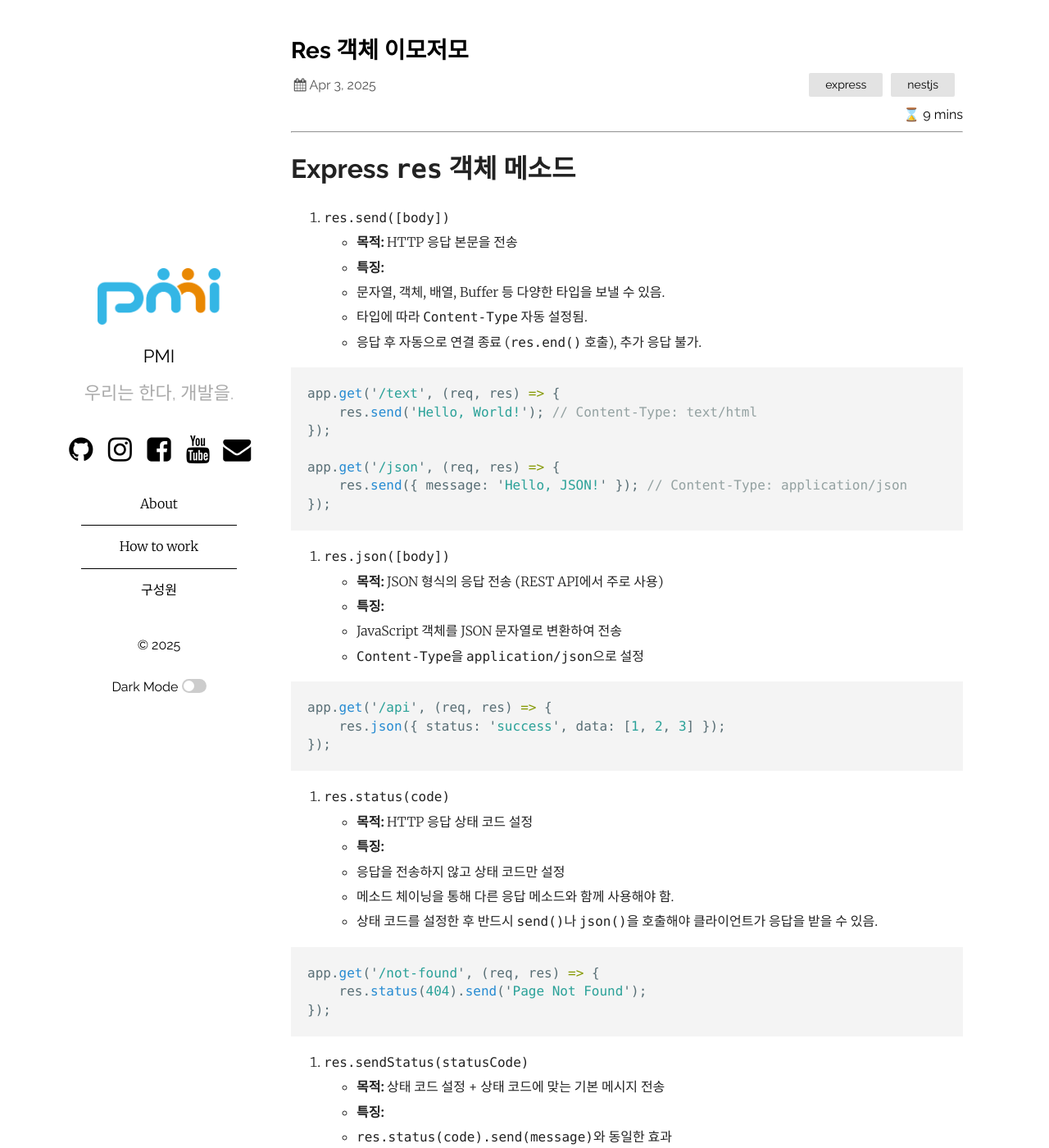
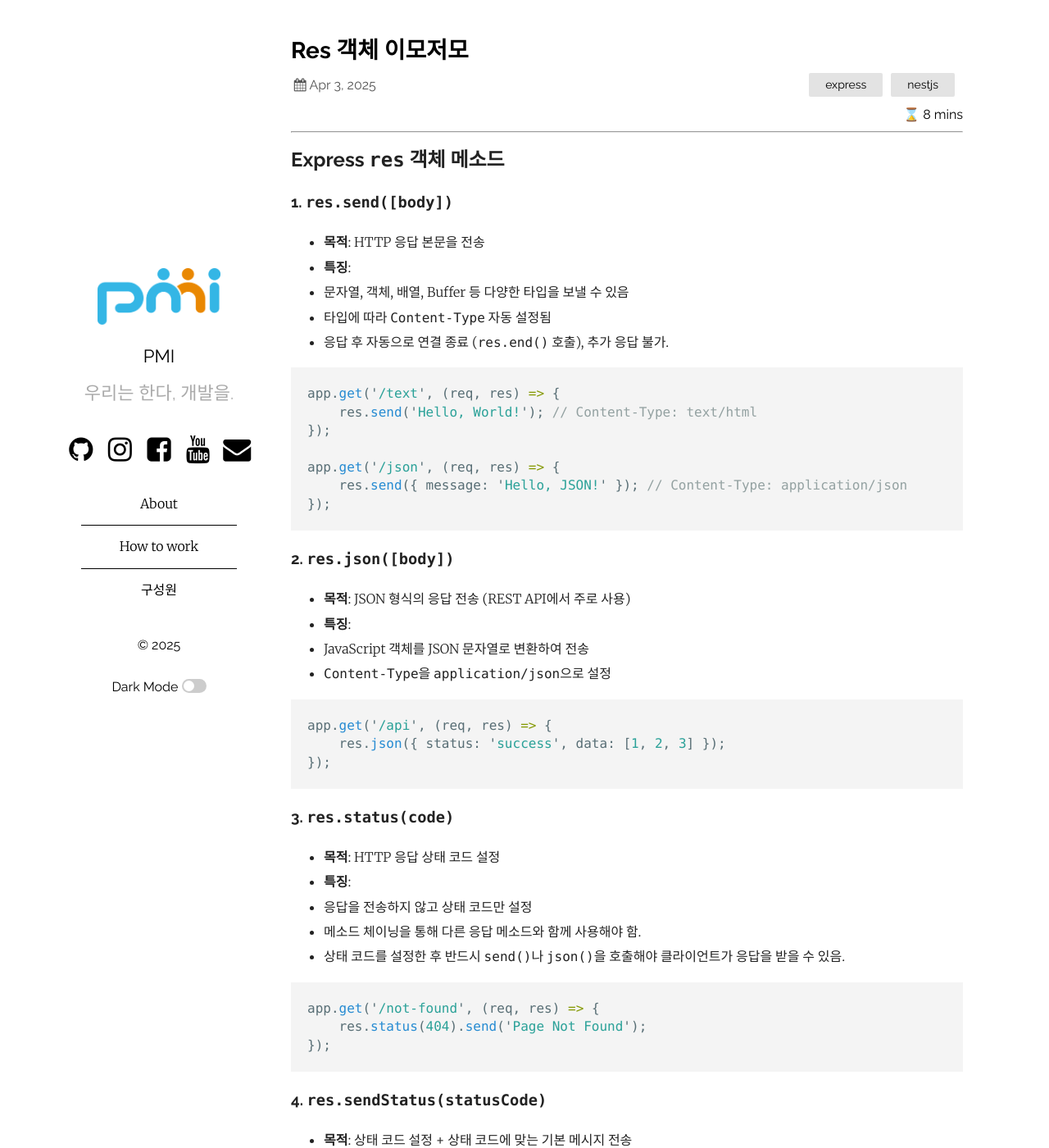
Before and after one commit to pmirnc-dev/pmirnc-dev.github.io, a Jekyll site: the page built from _posts/2025-04-03-Res-객체-이모저모.md, in a window 1280 px wide and 1400 px high. Shown: the whole window at 82% size. Built offline with Jekyll 4.4.1, drawn with Linux system fonts in a browser that asks for light colours; comment, search, counter and statistics services are not loaded; some of the changed text lies outside the part shown.

Commit message:
fix(post): 포스팅

````diff
--- a/_posts/2025-04-03-Res-객체-이모저모.md
+++ b/_posts/2025-04-03-Res-객체-이모저모.md
@@ -8,14 +8,15 @@
 ---
 <hr/>
 
-# Express **`res` 객체 메소드**
+## Express `res` 객체 메소드
 
-1. `res.send([body])`
-- **목적:** HTTP 응답 본문을 전송
-- **특징:**
-    - 문자열, 객체, 배열, Buffer 등 다양한 타입을 보낼 수 있음.
-    - 타입에 따라 `Content-Type` 자동 설정됨.
-    - 응답 후 자동으로 연결 종료 (`res.end()` 호출), 추가 응답 불가.
+### 1. `res.send([body])`
+
+-   **목적**: HTTP 응답 본문을 전송
+-   **특징**:
+  -   문자열, 객체, 배열, Buffer 등 다양한 타입을 보낼 수 있음
+  -   타입에 따라 `Content-Type` 자동 설정됨
+  -   응답 후 자동으로 연결 종료 (`res.end()` 호출), 추가 응답 불가.
 
 ```jsx
 app.get('/text', (req, res) => {
@@ -27,11 +28,12 @@
 });
 ```
 
-1. `res.json([body])`
-- **목적:** JSON 형식의 응답 전송 (REST API에서 주로 사용)
-- **특징:**
-    - JavaScript 객체를 JSON 문자열로 변환하여 전송
-    - `Content-Type`을 `application/json`으로 설정
+### 2. `res.json([body])`
+
+-   **목적**: JSON 형식의 응답 전송 (REST API에서 주로 사용)
+-   **특징**:
+  -   JavaScript 객체를 JSON 문자열로 변환하여 전송
+  -   `Content-Type`을 `application/json`으로 설정
 
 ```jsx
 app.get('/api', (req, res) => {
@@ -39,12 +41,13 @@
 });
 ```
 
-1. `res.status(code)`
-- **목적:** HTTP 응답 상태 코드 설정
-- **특징:**
-    - 응답을 전송하지 않고 상태 코드만 설정
-    - 메소드 체이닝을 통해 다른 응답 메소드와 함께 사용해야 함.
-    - 상태 코드를 설정한 후 반드시 `send()`나 `json()`을 호출해야 클라이언트가 응답을 받을 수 있음.
+### 3. `res.status(code)`
+
+-   **목적**: HTTP 응답 상태 코드 설정
+-   **특징**:
+  -   응답을 전송하지 않고 상태 코드만 설정
+  -   메소드 체이닝을 통해 다른 응답 메소드와 함께 사용해야 함.
+  -   상태 코드를 설정한 후 반드시 `send()`나 `json()`을 호출해야 클라이언트가 응답을 받을 수 있음.
 
 ```jsx
 app.get('/not-found', (req, res) => {
@@ -52,11 +55,12 @@
 });
 ```
 
-1. `res.sendStatus(statusCode)`
-- **목적:** 상태 코드 설정 + 상태 코드에 맞는 기본 메시지 전송
-- **특징:**
-    - `res.status(code).send(message)`와 동일한 효과
-    - 별도 응답 본문을 지정할 수 없음.
+### 4. `res.sendStatus(statusCode)`
+
+-   **목적**: 상태 코드 설정 + 상태 코드에 맞는 기본 메시지 전송
+-   **특징**:
+  -   `res.status(code).send(message)`와 동일한 효과
+  -   별도 응답 본문을 지정할 수 없음.
 
 ```jsx
 app.get('/not-found', (req, res) => {
@@ -100,10 +107,11 @@
 });
 ```
 
-1. `res.cookie(name, value [, options])`
-- **목적:** 쿠키 설정
-- **특징:**
-    - `options` 객체를 통해 `expires`, `maxAge`, `secure`, `httpOnly`, `sameSite` 등을 지정 가능
+### 8. `res.cookie(name, value [, options])`
+
+-   **목적**: 쿠키 설정
+-   **특징**:
+  -   `options` 객체를 통해 `expires`, `maxAge`, `secure`, `httpOnly`, `sameSite` 등을 지정 가능
 
 ```jsx
 app.get('/set-cookie', (req, res) => {
@@ -148,13 +159,13 @@
 });
 ```
 
-# **NestJS에서 Response 응답 보내기**
+## NestJS에서 Response 응답 보내기
 
-- NestJS에서 응답 보내는 방법
-    - `return`을 사용해 자동으로 응답 보내기
-    - `@Res()` 데코레이터를 활용해 직접 응답 객체를 조작하기
+-   NestJS에서 응답 보내는 방법
+  -   `return`을 사용해 자동으로 응답 보내기
+  -   `@Res()` 데코레이터를 활용해 직접 응답 객체를 조작하기
 
-### **`return`을 사용해 자동으로 응답 보내기**
+### `return`을 사용해 자동으로 응답 보내기
 
 ```tsx
 @Get('users/:id')
@@ -171,44 +182,44 @@
 }
 ```
 
-- NestJS는 일반적으로 자동 응답 처리 기능을 제공
-- `@Res()` 없이 데이터를 반환하면 자동으로 `application/json` 응답이 생성됨.
+-   NestJS는 일반적으로 자동 응답 처리 기능을 제공
+-   `@Res()` 없이 데이터를 반환하면 자동으로 `application/json` 응답이 생성됨.
 
-### **`@Res()`가 필요한 경우**
+### `@Res()`가 필요한 경우
 
-- 파일 다운로드, 쿠키 설정, 리다이렉트 등 직접 응답을 조작해야 하는 특별한 경우에 사용
-- `@Res()` 데코레이터를 사용하면 NestJS는 해당 라우트의 응답 처리를 개발자가 직접 관리한다고 판단 → Interceptors, Exception Filters 등 NestJS의 자동 응답 처리 기능이 작동하지 않음.
-- `@Res()`를 사용하면 `return`으로 JSON을 반환하는 대신 `res.json()`을 직접 호출해야 함.
+-   파일 다운로드, 쿠키 설정, 리다이렉트 등 직접 응답을 조작해야 하는 특별한 경우에 사용
+-   `@Res()` 데코레이터를 사용하면 NestJS는 해당 라우트의 응답 처리를 개발자가 직접 관리한다고 판단 → Interceptors, Exception Filters 등 NestJS의 자동 응답 처리 기능이 작동하지 않음.
+-   `@Res()`를 사용하면 `return`으로 JSON을 반환하는 대신 `res.json()`을 직접 호출해야 함.
 
-1. **파일 다운로드 (`res.download()`)**
-- NestJS의 기본 응답 처리는 JSON을 반환하지만, 파일은 바이너리 데이터로 응답해야 함.
+1.  **파일 다운로드 (`res.download()`)**
+  -   NestJS의 기본 응답 처리는 JSON을 반환하지만, 파일은 바이너리 데이터로 응답해야 함.
 
-```tsx
-@Get('download')
-downloadFile(@Res() res: Response) {
-  const filePath = join(__dirname, '../uploads/sample.pdf');
-  return res.download(filePath); // 파일을 다운로드하도록 응답
-}
-```
+  ```tsx
+  @Get('download')
+  downloadFile(@Res() res: Response) {
+    const filePath = join(__dirname, '../uploads/sample.pdf');
+    return res.download(filePath); // 파일을 다운로드하도록 응답
+  }
+  ```
 
-1. **쿠키 설정 (`res.cookie()`)**
-- 클라이언트에게 인증 토큰을 쿠키로 저장하도록 할 때
-- NestJS 기본 응답 방식으로는 쿠키를 설정할 수 없음 → `@Res()`를 사용해서 쿠키를 직접 설정
+2.  **쿠키 설정 (`res.cookie()`)**
+  -   클라이언트에게 인증 토큰을 쿠키로 저장하도록 할 때
+  -   NestJS 기본 응답 방식으로는 쿠키를 설정할 수 없음 → `@Res()`를 사용해서 쿠키를 직접 설정
 
-```tsx
-@Get('login')
-login(@Res() res: Response) {
-  res.cookie('token', 'jwt-token-example', { httpOnly: true });
-  return res.status(200).json({ message: 'Logged in successfully' });
-}
-```
+  ```tsx
+  @Get('login')
+  login(@Res() res: Response) {
+    res.cookie('token', 'jwt-token-example', { httpOnly: true });
+    return res.status(200).json({ message: 'Logged in successfully' });
+  }
+  ```
 
-- 리다이렉트 응답 (`res.redirect()`) → `@Redirect()` 로 대체 가능
-- 응답 헤어 직접 설정 (`res.setHeader()`) → `@Header()` 로 대체 가능
+-   리다이렉트 응답 (`res.redirect()`) → `@Redirect()` 로 대체 가능
+-   응답 헤어 직접 설정 (`res.setHeader()`) → `@Header()` 로 대체 가능
 
 ### `@Res({ passthrough: true })` 옵션
 
-- 정의: `passthrough: true` 옵션을 사용하면 개발자가 응답 객체(`res`)를 직접 조작하더라도 NestJS의 기본 응답 처리 기능이 유지됨.
+-   정의: `passthrough: true` 옵션을 사용하면 개발자가 응답 객체(`res`)를 직접 조작하더라도 NestJS의 기본 응답 처리 기능이 유지됨.
 
 ```tsx
 // passthrough 사용 X
@@ -226,8 +237,8 @@
 }
 ```
 
-- `res.cookie()`를 사용하여 쿠키를 설정했지만, 응답은 `return {}` 형태로 반환됨. (NestJS 기본 응답 방식이 유지됨.)
-- Interceptor, Exception Filter 같은 NestJS 기능을 그대로 적용하면서 추가적으로 응답을 조작하고 싶을 때 사용 가능
+-   `res.cookie()`를 사용하여 쿠키를 설정했지만, 응답은 `return {}` 형태로 반환됨. (NestJS 기본 응답 방식이 유지됨.)
+-   Interceptor, Exception Filter 같은 NestJS 기능을 그대로 적용하면서 추가적으로 응답을 조작하고 싶을 때 사용 가능
 
 **[결론]**
 
````
Also changed, not shown: other parts of _posts/2025-04-03-Res-객체-이모저모.md (+33 -27 lines).
